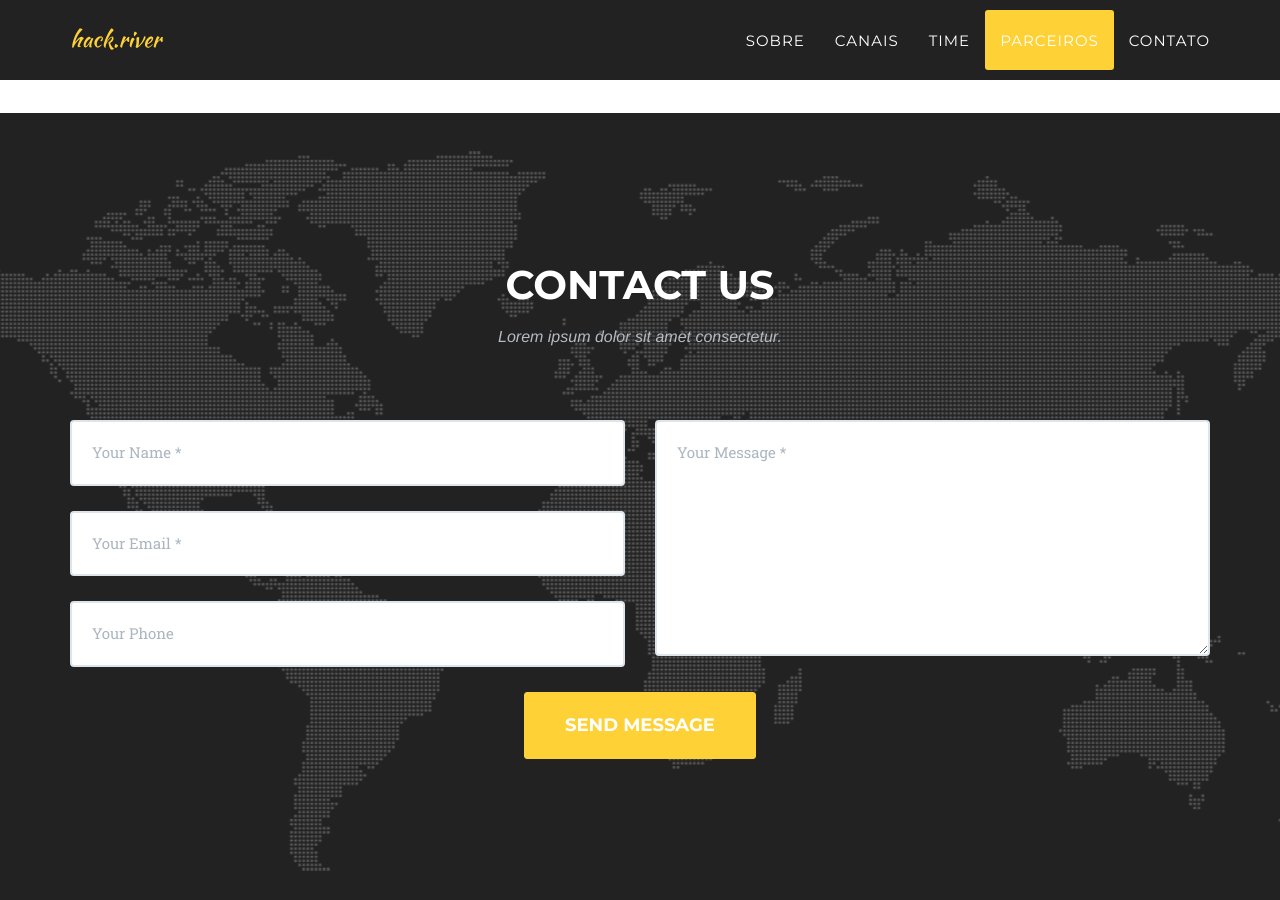
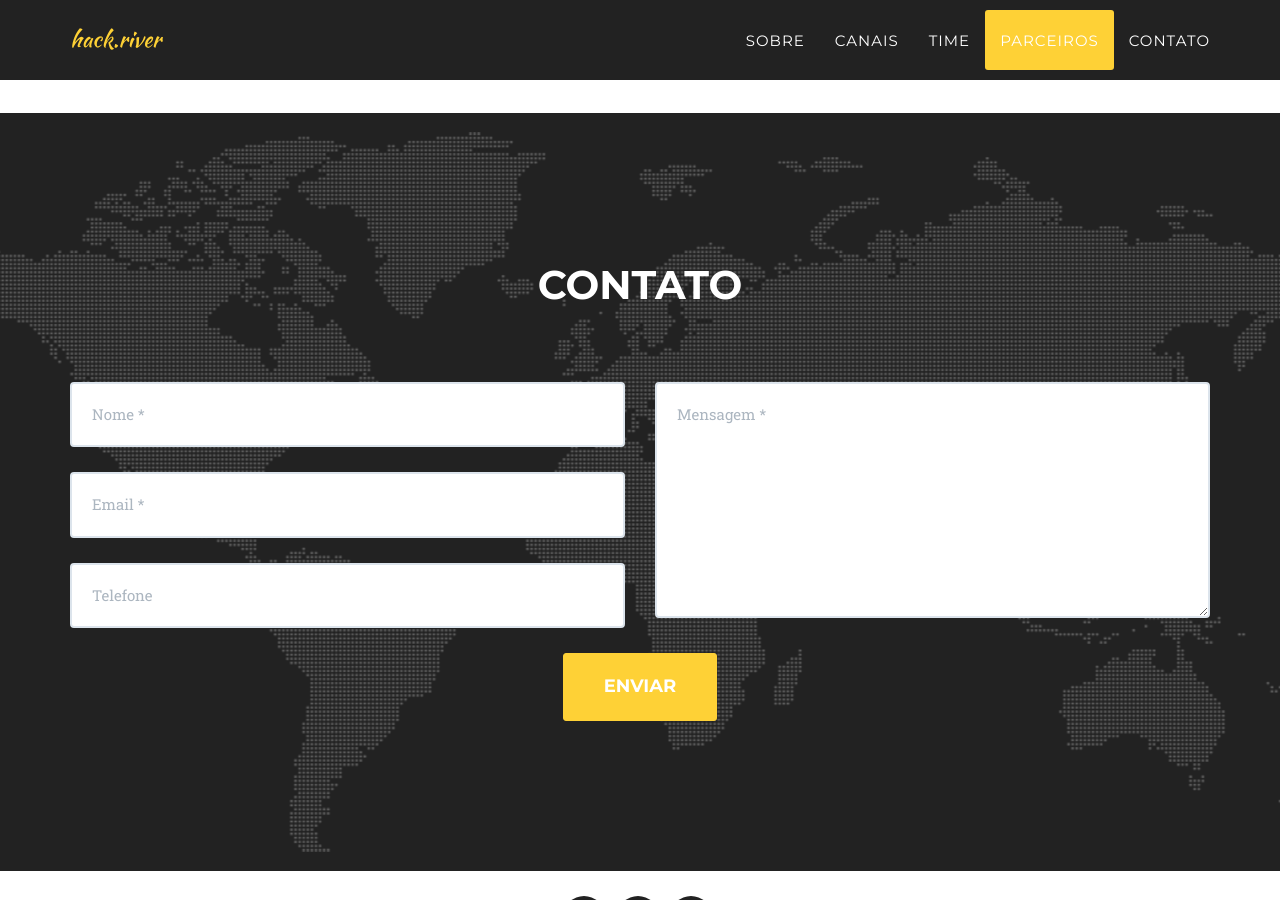
Before and after one commit to hackriver/hackriver.github.io, a Jekyll site: the page built from index.html, in a window 1280 px wide and 900 px high, scrolled down 3302 px. Built offline with Jekyll 4.4.1, drawn with Linux system fonts in a browser that asks for light colours; some web fonts are replaced.

Commit message:
Fix contact texts

```diff
--- a/_includes/contact.html
+++ b/_includes/contact.html
@@ -2,8 +2,8 @@
     <div class="container">
         <div class="row">
             <div class="col-lg-12 text-center">
-                <h2 class="section-heading">Contact Us</h2>
-                <h3 class="section-subheading text-muted">Lorem ipsum dolor sit amet consectetur.</h3>
+                <h2 class="section-heading">Contato</h2>
+                <h3 class="section-subheading text-muted"></h3>
             </div>
         </div>
         <div class="row">
@@ -12,28 +12,28 @@
                     <div class="row">
                         <div class="col-md-6">
                             <div class="control-group form-group">
-                                <input type="text" name="name" class="form-control" placeholder="Your Name *" id="name" required data-validation-required-message="Please enter your name.">
+                                <input type="text" name="name" class="form-control" placeholder="Nome *" id="name" required data-validation-required-message="Please enter your name.">
                                 <p class="help-block text-danger"></p>
                             </div>
                             <div class="control-group form-group">
-                                <input type="email" name="email" class="form-control" placeholder="Your Email *" id="email" required data-validation-required-message="Please enter your email address.">
+                                <input type="email" name="email" class="form-control" placeholder="Email *" id="email" required data-validation-required-message="Please enter your email address.">
                                 <p class="help-block text-danger"></p>
                             </div>
                             <div class="control-group form-group">
-                                <input type="tel" name="phone" class="form-control" placeholder="Your Phone" id="phone">
+                                <input type="tel" name="phone" class="form-control" placeholder="Telefone" id="phone">
                                 <p class="help-block text-danger"></p>
                             </div>
                         </div>
                         <div class="col-md-6">
                             <div class="control-group form-group">
-                                <textarea name="message" class="form-control" placeholder="Your Message *" id="message" required data-validation-required-message="Please enter a message."></textarea>
+                                <textarea name="message" class="form-control" placeholder="Mensagem *" id="message" required data-validation-required-message="Please enter a message."></textarea>
                                 <p class="help-block text-danger"></p>
                             </div>
                         </div>
                         <div class="clearfix"></div>
                         <div class="col-lg-12 text-center">
                             <div id="success"></div>
-                            <button type="submit" class="btn btn-xl">Send Message</button>
+                            <button type="submit" class="btn btn-xl">Enviar</button>
                         </div>
                     </div>
                 </form>
```
